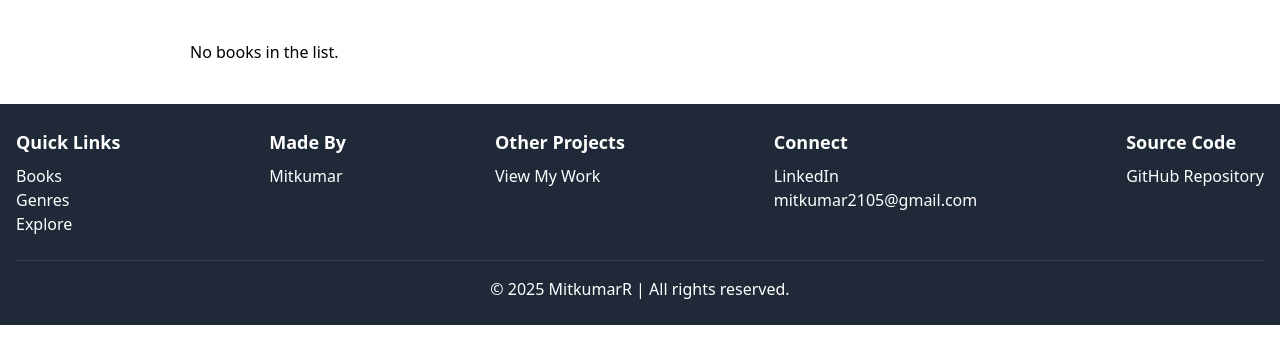
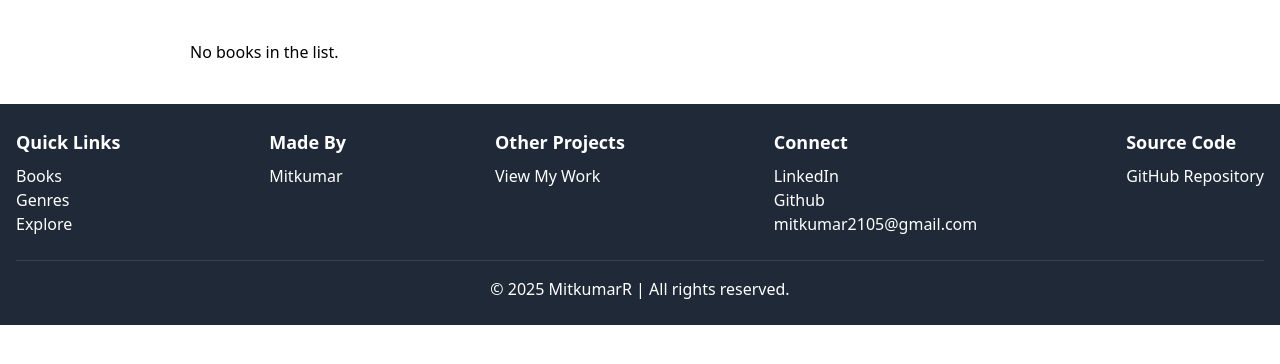
Before and after one commit to MitkumarR/Book-Review-Web, a Django app: page /books/ in a window 1280 px wide. Shown: the part 98-462 px from the top of the page. Run offline with Django 4.2, Linux system fonts and the light colour scheme; data that the repository does not hold is empty.

Commit message:
Updated user/view.py

```diff
--- a/templates/footer.html
+++ b/templates/footer.html
@@ -29,7 +29,8 @@
             <div>
                 <h3 class="font-bold text-lg mb-2">Connect</h3>
                 <ul>
-                    <li><a href="https://linkedin.com/in/your-profile" class="hover:underline" target="_blank">LinkedIn</a></li>
+                    <li><a href="https://www.linkedin.com/in/mit-rohit-8461b2287/" class="hover:underline" target="_blank">LinkedIn</a></li>
+                    <li><a href="https://github.com/MitkumarR/" class="hover:underline" target="_blank">Github</a></li>
                     <li><p class="hover:underline" target="_blank">mitkumar2105@gmail.com</a></li>
 
                 </ul>
```
